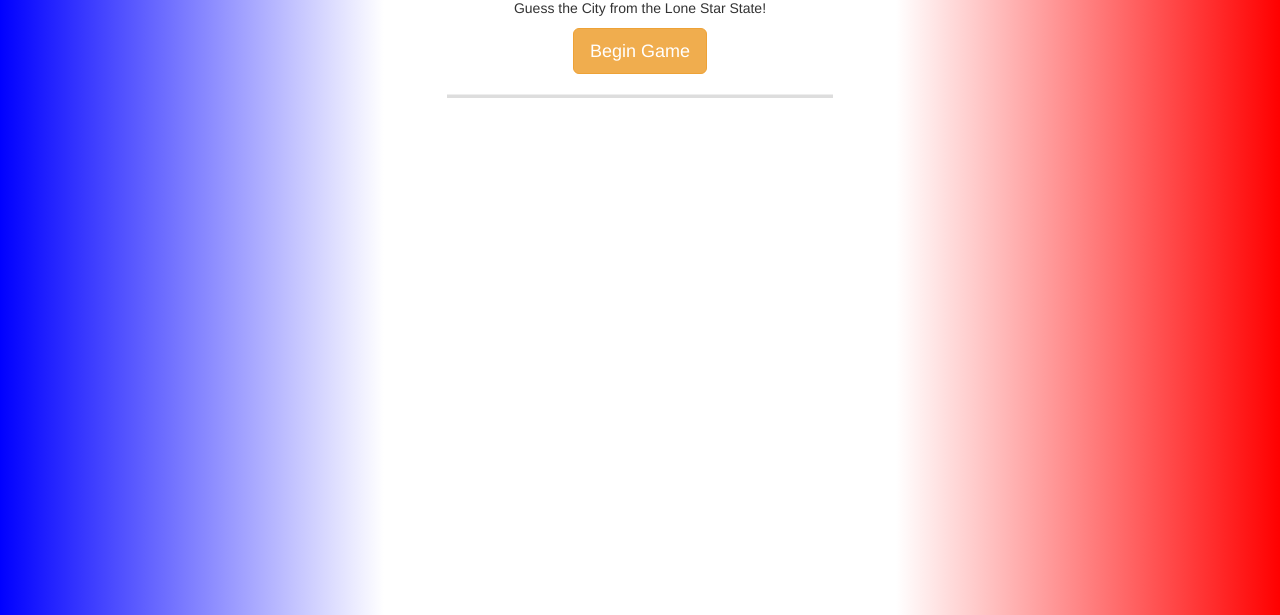
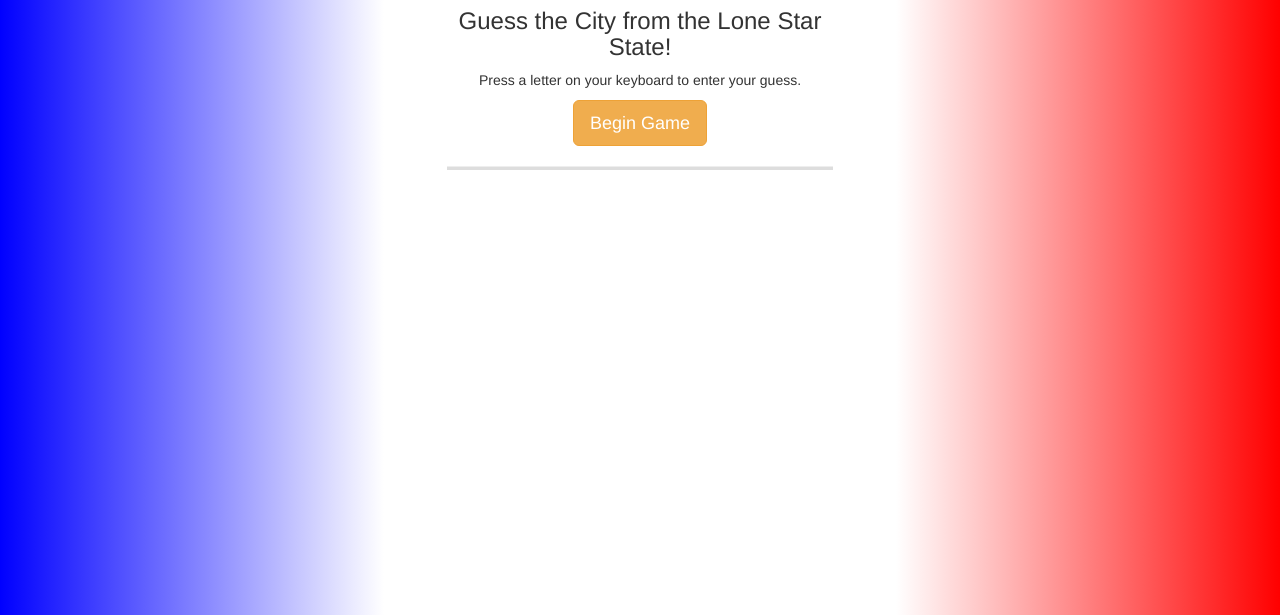
Before and after one commit to meternx01/Hangman-Game, a plain HTML site: page index.html in a window 1280 px wide. Shown: the part 185-800 px from the top of the page. Drawn offline with nearby package versions, Linux system fonts and the light colour scheme.

Commit message:
Final Testing code stuffs - works
Final Testing code stuffs - works

```diff
--- a/assets/javascript/game.js
+++ b/assets/javascript/game.js
@@ -47,7 +47,7 @@ function newGame() {
 
 // displayOutput is the only function that writes HTML to the page
 // the argument is a string for Begin (Start a new game) Correct (Letter is in the puzzle)
-// or Incorrect (Letter is not in puzzle)
+// or Incorrect (Letter is not in puzzle) [GameOver display an image]
 // http://cdn-9chat-fun.9cache.com/media/photo/amZaklpA3_480w_v1.jpg
 function displayOutput(messageType) {
 	// get the ID from the HTML
@@ -91,6 +91,16 @@ function displayOutput(messageType) {
 		newStuff.innerHTML = guesses.join("  ");
 		outDiv.appendChild(newStuff);
 	}
+	/*  COULDNT GET TO WORK
+	if(messageType == "GameOver")
+	{
+		outDiv.innerHTML = "";
+		newStuff = document.createElement("img");
+		newStuff.src = "http://cdn-9chat-fun.9cache.com/media/photo/amZaklpA3_480w_v1.jpg";
+		newStuff.addAttribute("class", "img-responsive");
+		outDiv.innerHTML(newstuff);
+	}
+	*/
 }
 
 /*function guess(event)
@@ -138,7 +148,7 @@ document.onkeyup = function (event) {
 	var letters = /^[A-Z]+$/;
 	if (guessLetter.match(letters)) {	// it's a letter - continue to check
 		// if has been already guessed
-		if (!guessed(guessLetter)) {
+	if (!guessed(guessLetter)) {
 			//check further
 			if (puzzleWord.search(guessLetter) !== -1) //if the guess is in the puzzle (at least 1 time)
 			{
@@ -157,12 +167,14 @@ document.onkeyup = function (event) {
 					guesses.push(guessLetter);	// Place the letter into the guessed list
 				} else {	// Game over condition
 					alert("You need to look at a map of Texas....");
+					displayOutput("GameOver");
 					startGame();	// Restart the game
 				}
 
 			}
 			// check if game is complete - Win
 			if (!puzzleBoard.some(hasBlanks)) { 	// If the board does NOT have blanks remaining
+				//displayOutput("GameOver");
 				setTimeout(function(){alert("You Won The Internets!")},500);
 				startGame();
 			}
--- a/index.html
+++ b/index.html
@@ -22,7 +22,8 @@
 			<!--center column for game between colors-->
 			<div class="col-md-offset-4 col-md-4 col-md-offset-4 text-center">
 				<h2>Texas Style!</h2>
-				<p> Guess the City from the Lone Star State! </p>
+				<h3> Guess the City from the Lone Star State! </h3>
+				<p> Press a letter on your keyboard to enter your guess. </p>
 				<script src="assets/javascript/game.js"></script>	<!--link to the javascript game-->
 				<input type="button" value="Begin Game" class="btn btn-warning btn-lg" onclick="newGame();"> <!--button to invoce a new game-->
 				<hr>
```
